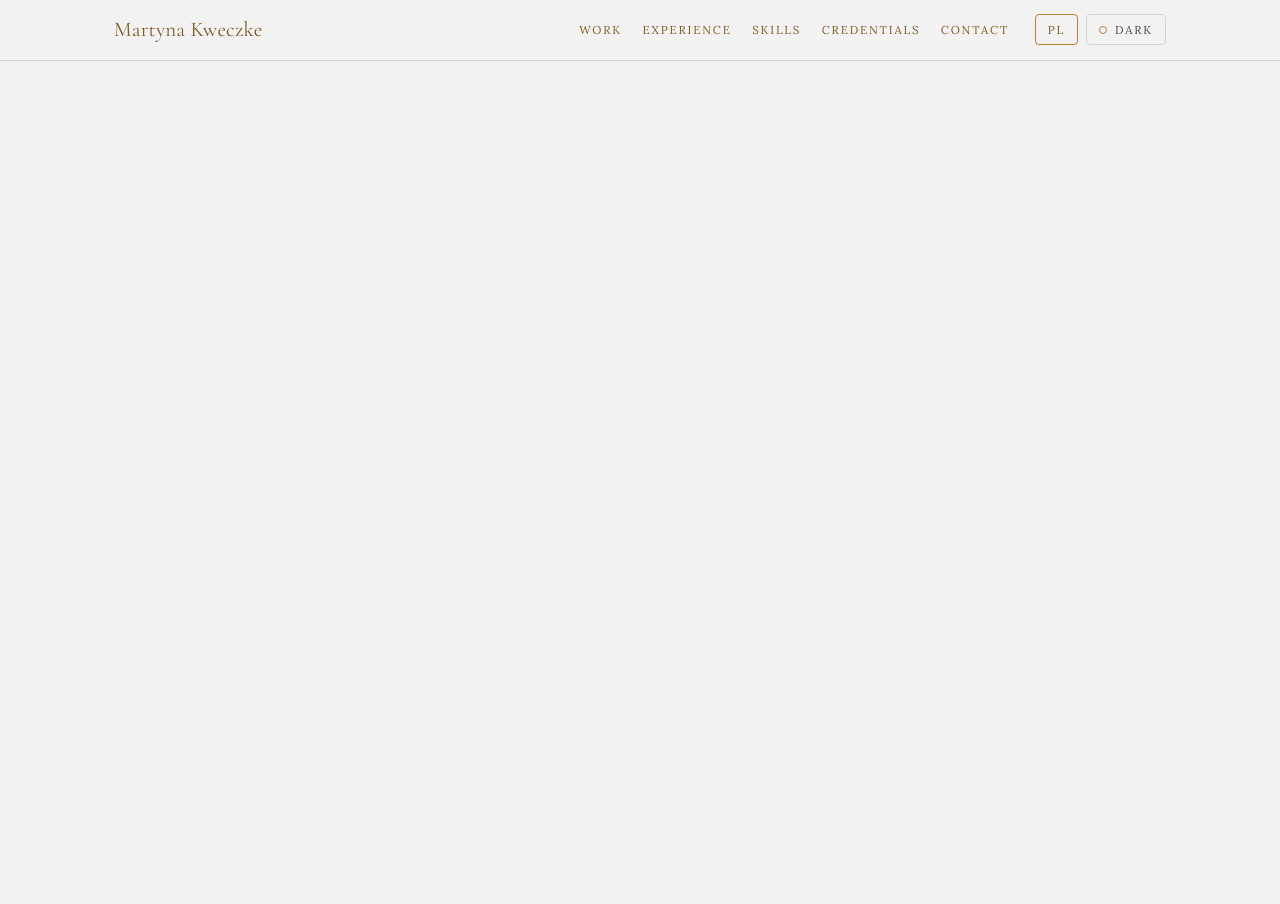
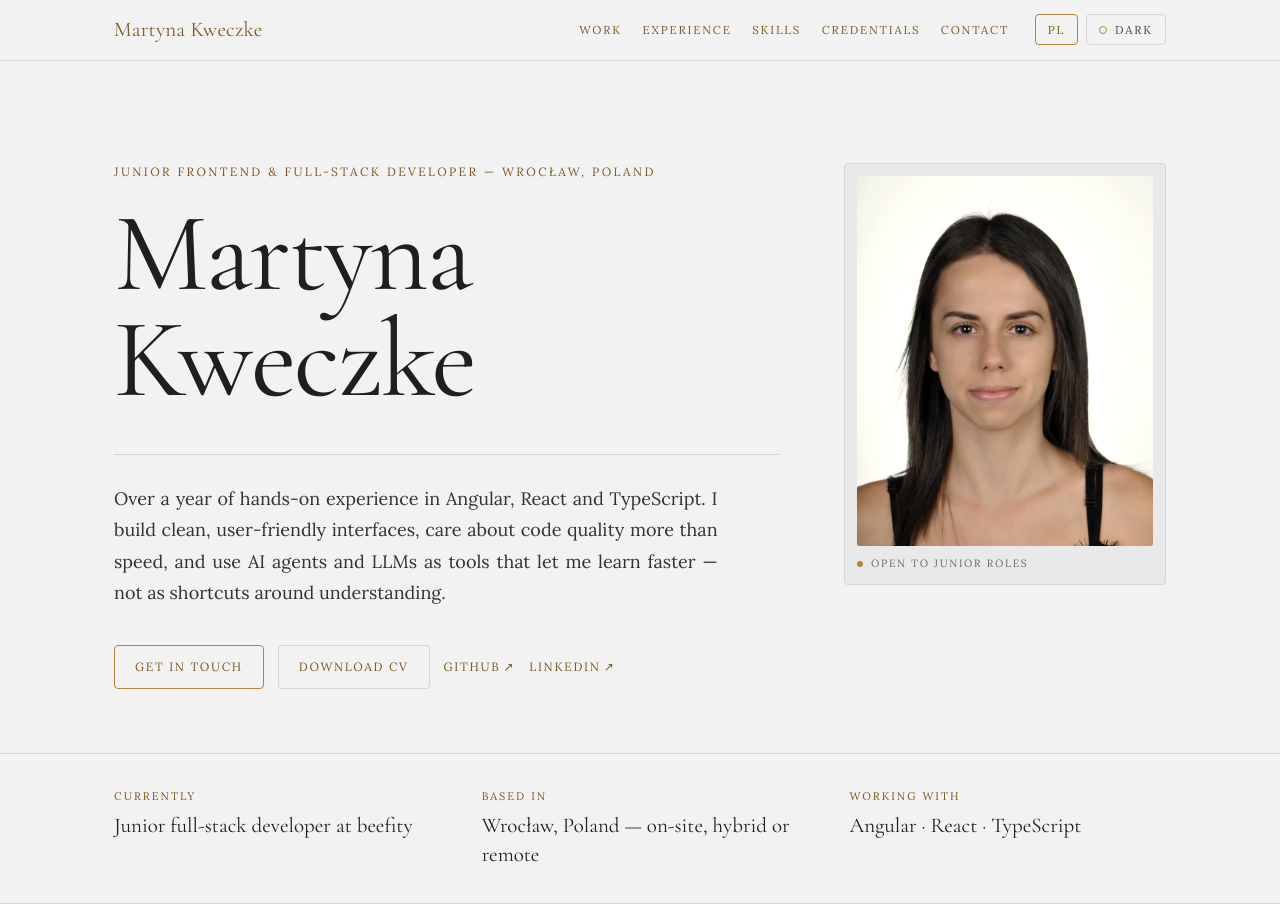
Before and after one commit to martynakweczke/portfolio, a Next.js app: page / in a window 1280 px wide. Before the commit the page ends 800 px from the top, so only its background shows below. Built offline with nearby package versions, Linux system fonts and the light colour scheme.

Commit message:
feat: add hero and now-section components (#4)

```diff
--- a/app/page.tsx
+++ b/app/page.tsx
@@ -1,10 +1,15 @@
+import { Hero } from "@/components/hero";
+import { NowSection } from "@/components/now-section";
 import { SiteHeader } from "@/components/site-header";
 
 export default function Home() {
   return (
     <>
       <SiteHeader />
-      <main id="top" className="flex-1" />
+      <main id="top" className="flex-1">
+        <Hero />
+        <NowSection />
+      </main>
     </>
   );
 }
--- /dev/null
+++ b/components/hero.tsx
@@ -0,0 +1,99 @@
+"use client";
+
+import type { CSSProperties } from "react";
+import Image from "next/image";
+import { useLanguage } from "@/components/providers/language-provider";
+
+const rise = (delay: string): CSSProperties => ({
+  animation: `rise 0.8s cubic-bezier(0.2, 0.6, 0.2, 1) ${delay} both`,
+});
+
+export function Hero() {
+  const { t } = useLanguage();
+
+  return (
+    <section className="mx-auto max-w-[1180px] px-[clamp(20px,5vw,64px)] pt-[clamp(48px,8vw,108px)] pb-[clamp(40px,5vw,72px)]">
+      <div className="flex flex-wrap-reverse items-end gap-[clamp(28px,5vw,72px)]">
+        <div className="min-w-0 flex-[3_1_420px]">
+          <p
+            className="mb-5 text-[12px] uppercase tracking-[0.2em] text-gold-ink"
+            style={rise("0s")}
+          >
+            {t.hero.kicker}
+          </p>
+          <h1
+            className="m-0 text-balance font-display text-[clamp(3rem,9.5vw,7rem)] font-normal leading-[0.95] tracking-[-0.02em]"
+            style={rise("0.06s")}
+          >
+            Martyna
+            <br />
+            Kweczke
+          </h1>
+          <div
+            className="mt-[clamp(24px,4vw,40px)] mb-[clamp(20px,3vw,28px)] h-px bg-line"
+            style={rise("0.12s")}
+          />
+          <p
+            className="m-0 max-w-[54ch] text-justify text-[clamp(16px,1.5vw,18px)] leading-[1.75] text-ink-2 hyphens-auto"
+            style={rise("0.18s")}
+          >
+            {t.hero.lede}
+          </p>
+          <div
+            className="mt-[clamp(24px,3vw,36px)] flex flex-wrap items-center gap-x-[14px] gap-y-2.5"
+            style={rise("0.24s")}
+          >
+            <a
+              href="mailto:martynakweczke@gmail.com"
+              className="rounded border border-gold px-5 py-3 text-[12px] uppercase tracking-[0.14em] text-gold-ink no-underline transition-colors hover:bg-gold-soft hover:text-ink"
+            >
+              {t.hero.ctaMail}
+            </a>
+            <a
+              href="/assets/Martyna-Kweczke-CV.pdf"
+              download="Martyna-Kweczke-CV.pdf"
+              className="rounded border border-line px-5 py-3 text-[12px] uppercase tracking-[0.14em] text-ink-3 no-underline transition-colors hover:border-ink hover:text-ink"
+            >
+              {t.hero.ctaCv}
+            </a>
+            <a
+              href="https://github.com/martynakweczke"
+              target="_blank"
+              rel="noopener noreferrer"
+              className="text-[12px] uppercase tracking-[0.14em] text-ink-3"
+            >
+              GitHub&#8239;↗
+            </a>
+            <a
+              href="https://www.linkedin.com/in/martyna-kweczke"
+              target="_blank"
+              rel="noopener noreferrer"
+              className="text-[12px] uppercase tracking-[0.14em] text-ink-3"
+            >
+              LinkedIn&#8239;↗
+            </a>
+          </div>
+        </div>
+        <figure
+          className="m-0 max-w-[330px] flex-[1_1_240px] rounded border border-line bg-bg-alt p-3"
+          style={rise("0.1s")}
+        >
+          <div className="relative aspect-[4/5] w-full overflow-hidden rounded-[2px]">
+            <Image
+              src="/assets/profile-picture.webp"
+              alt="Martyna Kweczke"
+              fill
+              sizes="(max-width: 760px) 90vw, 330px"
+              priority
+              className="object-cover [filter:var(--img)] [object-position:50%_18%]"
+            />
+          </div>
+          <figcaption className="mt-2.5 flex items-center gap-2 text-[10.5px] uppercase tracking-[0.16em] text-muted">
+            <span className="inline-block h-1.5 w-1.5 rounded-full bg-gold" />
+            {t.hero.available}
+          </figcaption>
+        </figure>
+      </div>
+    </section>
+  );
+}
--- /dev/null
+++ b/components/now-section.tsx
@@ -0,0 +1,24 @@
+"use client";
+
+import { useLanguage } from "@/components/providers/language-provider";
+
+export function NowSection() {
+  const { t } = useLanguage();
+
+  return (
+    <section className="border-y border-line">
+      <dl className="mx-auto grid max-w-[1180px] grid-cols-[repeat(auto-fit,minmax(230px,1fr))] gap-x-[clamp(24px,4vw,56px)] gap-y-[22px] px-[clamp(20px,5vw,64px)] py-[clamp(24px,3vw,34px)]">
+        {t.now.map((item) => (
+          <div key={item.k}>
+            <dt className="mb-2 text-[11px] uppercase tracking-[0.18em] text-gold-ink">
+              {item.k}
+            </dt>
+            <dd className="m-0 font-display text-[21px] leading-[1.35] text-ink">
+              {item.v}
+            </dd>
+          </div>
+        ))}
+      </dl>
+    </section>
+  );
+}
```
